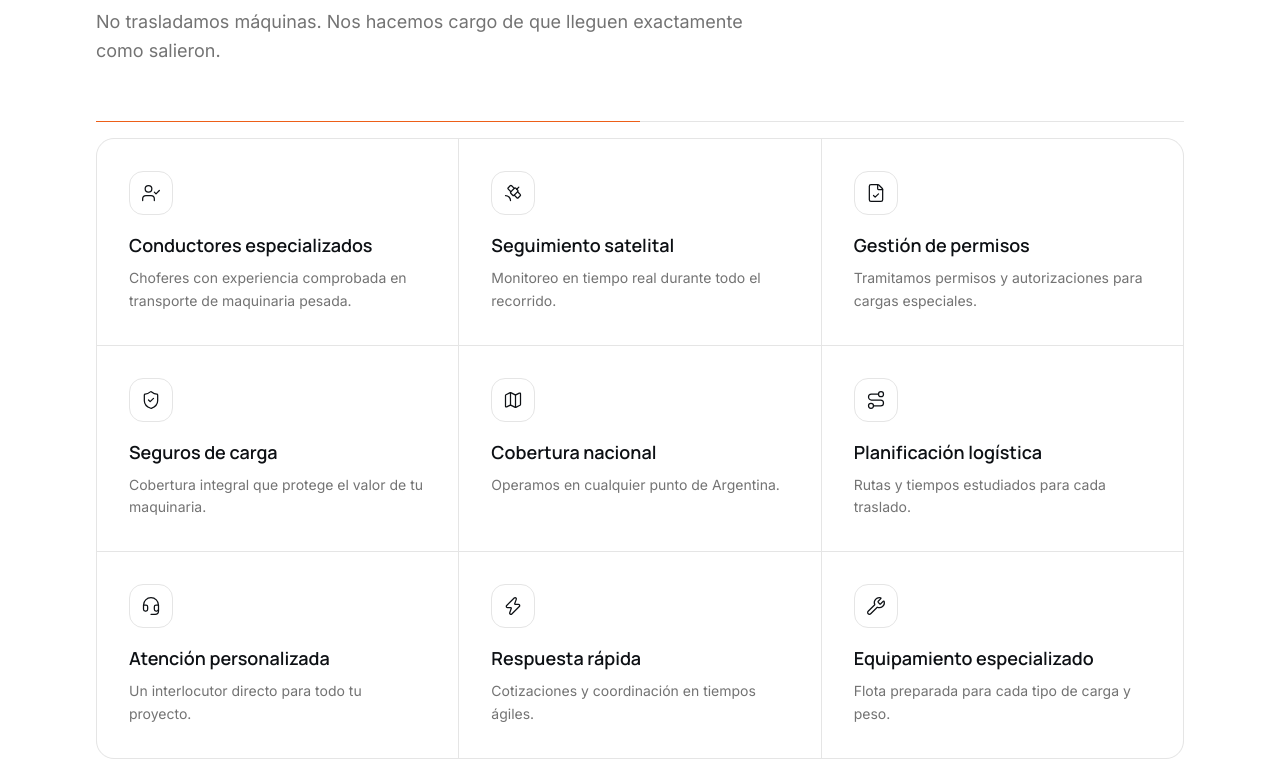
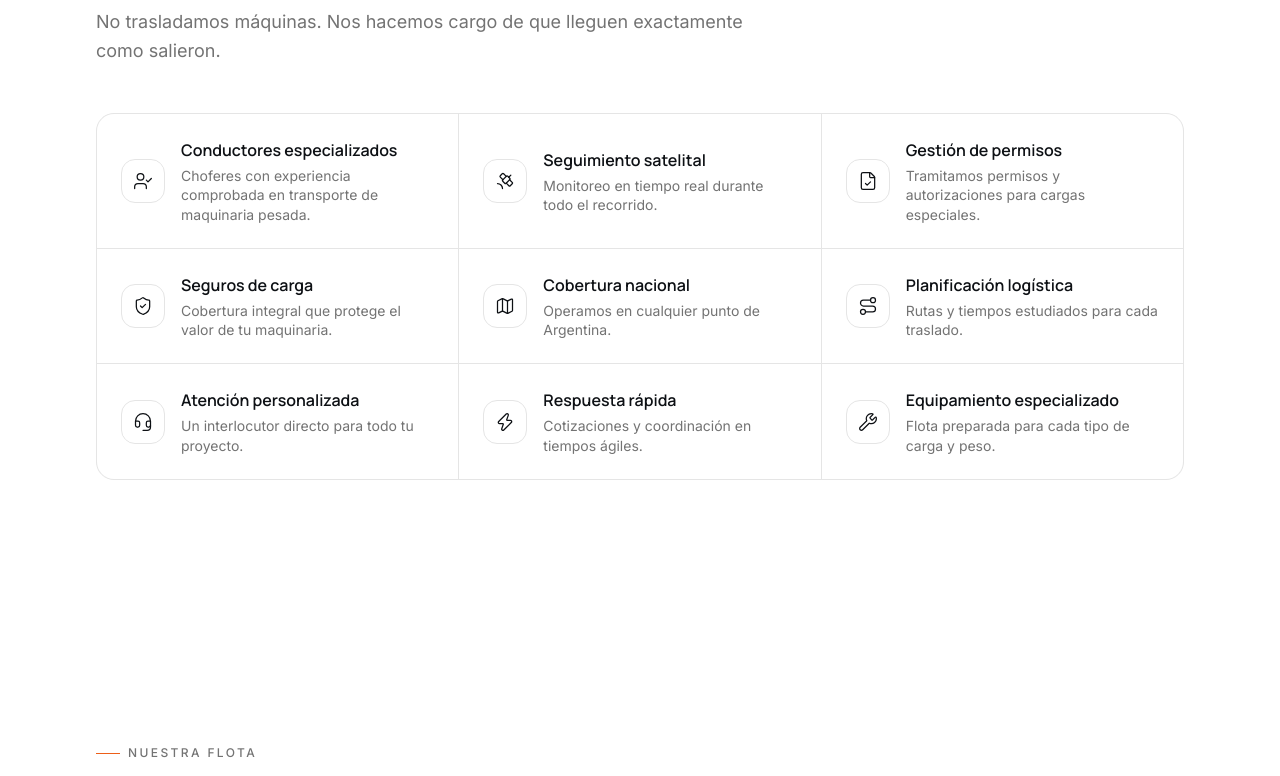
Before and after one commit to meluvch/transportes-marinnelly-website, a Next.js app: page / in a window 1280 px wide. Shown: the part 4404-5180 px from the top of the page. Built offline with nearby package versions, Linux system fonts and the light colour scheme.

Commit message:
feat: enhance commitment section animations and layout adjustments
Co-authored-by: meluvch <306551201+meluvch@users.noreply.github.com>

```diff
--- a/components/commitment.tsx
+++ b/components/commitment.tsx
@@ -1,7 +1,6 @@
 'use client'
 
-import { useRef } from 'react'
-import { motion, useScroll, useTransform } from 'motion/react'
+import { motion } from 'motion/react'
 import {
   UserCheck,
   Satellite,
@@ -32,54 +31,45 @@ const ICONS: LucideIcon[] = [
 const ease = [0.16, 1, 0.3, 1] as const
 
 export function Commitment() {
-  const ref = useRef<HTMLDivElement>(null)
-  const { scrollYProgress } = useScroll({
-    target: ref,
-    offset: ['start 0.8', 'end 0.4'],
-  })
-  const scaleX = useTransform(scrollYProgress, [0, 1], [0, 1])
-
   return (
-    <section
-      id="compromiso"
-      className="scroll-mt-24 bg-background py-24 sm:py-32"
-    >
-      <div ref={ref} className="mx-auto max-w-6xl px-6 lg:px-8">
+    <section id="compromiso" className="scroll-mt-24 bg-background py-24 sm:py-32">
+      <div className="mx-auto max-w-6xl px-6 lg:px-8">
         <SectionHeading
           eyebrow="Nuestro compromiso"
           title="Todo lo que hace que puedas delegar sin preocuparte."
           description="No trasladamos máquinas. Nos hacemos cargo de que lleguen exactamente como salieron."
         />
 
-        {/* connecting orange line */}
-        <div className="relative mt-14 mb-4 h-px w-full bg-border">
-          <motion.div
-            style={{ scaleX }}
-            className="absolute inset-y-0 left-0 w-full origin-left bg-brand"
-            aria-hidden="true"
-          />
-        </div>
-
-        <ul className="grid grid-cols-1 gap-px overflow-hidden rounded-2xl border border-border bg-border sm:grid-cols-2 lg:grid-cols-3">
+        <ul className="mt-12 grid grid-cols-1 gap-px overflow-hidden rounded-2xl border border-border bg-border sm:grid-cols-2 lg:grid-cols-3">
           {COMMITMENTS.map((item, i) => {
             const Icon = ICONS[i]
             return (
               <motion.li
                 key={item.title}
-                initial={{ opacity: 0, y: 20 }}
+                initial={{ opacity: 0, y: 14 }}
                 whileInView={{ opacity: 1, y: 0 }}
                 viewport={{ once: true, margin: '-60px' }}
-                transition={{ duration: 0.55, delay: (i % 3) * 0.06, ease }}
-                className="group flex flex-col gap-4 bg-background p-7 transition-colors duration-300 hover:bg-neutral-50 sm:p-8"
+                transition={{ duration: 0.5, delay: (i % 3) * 0.08, ease }}
+                className="group flex items-center gap-4 bg-background p-5 transition-colors duration-300 hover:bg-neutral-50 sm:p-6"
               >
-                <span className="inline-flex size-11 items-center justify-center rounded-xl border border-border text-foreground transition-colors duration-300 group-hover:border-brand/40 group-hover:text-brand">
+                <motion.span
+                  initial={{ scale: 0, rotate: -20, opacity: 0 }}
+                  whileInView={{ scale: 1, rotate: 0, opacity: 1 }}
+                  viewport={{ once: true, margin: '-60px' }}
+                  transition={{
+                    duration: 0.5,
+                    delay: (i % 3) * 0.08 + 0.15,
+                    ease,
+                  }}
+                  className="inline-flex size-11 shrink-0 items-center justify-center rounded-xl border border-border text-foreground transition-colors duration-300 group-hover:border-brand/40 group-hover:text-brand"
+                >
                   <Icon className="size-5" strokeWidth={1.5} />
-                </span>
+                </motion.span>
                 <div>
-                  <h3 className="font-display text-lg font-semibold text-foreground">
+                  <h3 className="font-display text-base font-semibold text-foreground">
                     {item.title}
                   </h3>
-                  <p className="mt-2 text-sm leading-relaxed text-muted-foreground">
+                  <p className="mt-1 text-sm leading-snug text-muted-foreground">
                     {item.text}
                   </p>
                 </div>
```
